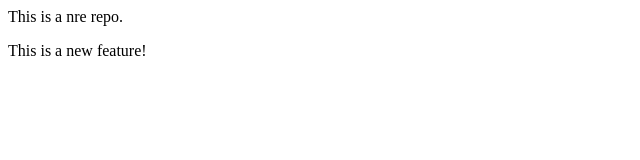
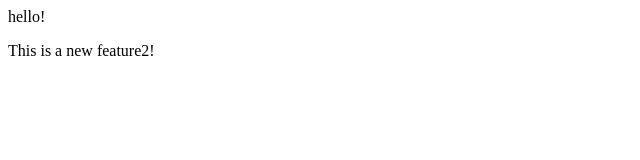
Before and after one commit to nancy123-ag/locakrepo, a plain HTML site: page index.html in a window 1280 px wide. Shown: the full height of the page, 0-640 px from the left. Drawn offline with Linux system fonts and the light colour scheme.

Commit message:
add new feature2

```diff
--- a/index.html
+++ b/index.html
@@ -1,2 +1,2 @@
-<p> This is a nre repo. </p>
-<p> This is a new feature!</p>
+<p>hello!</p>
+<p> This is a new feature2!</p>
```
